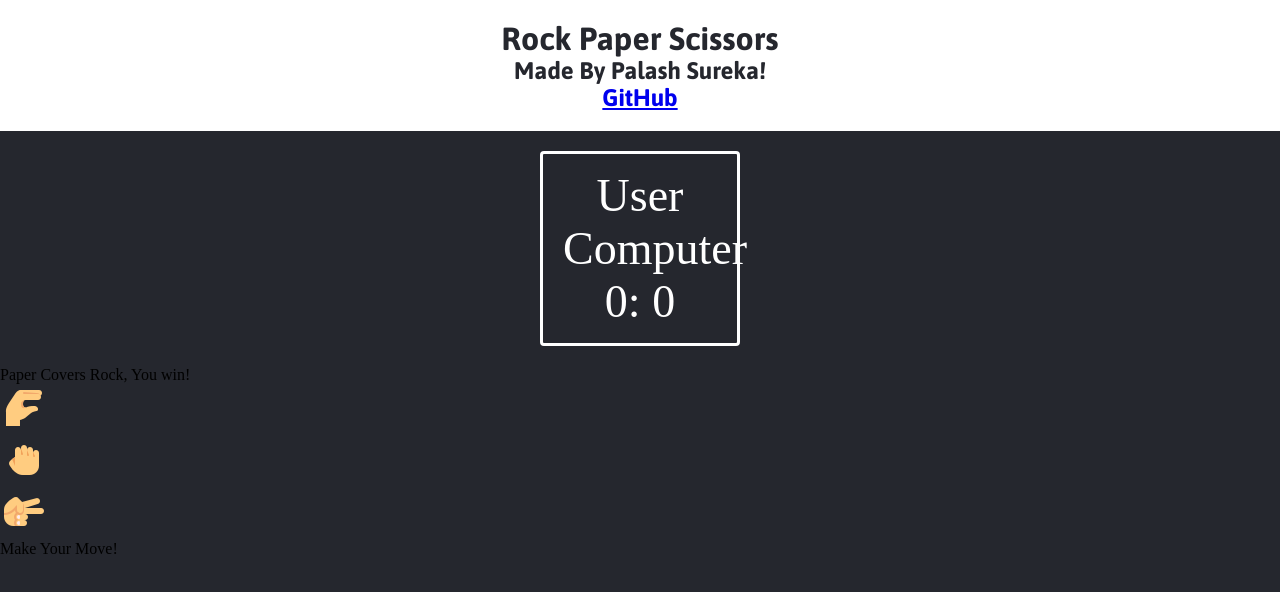
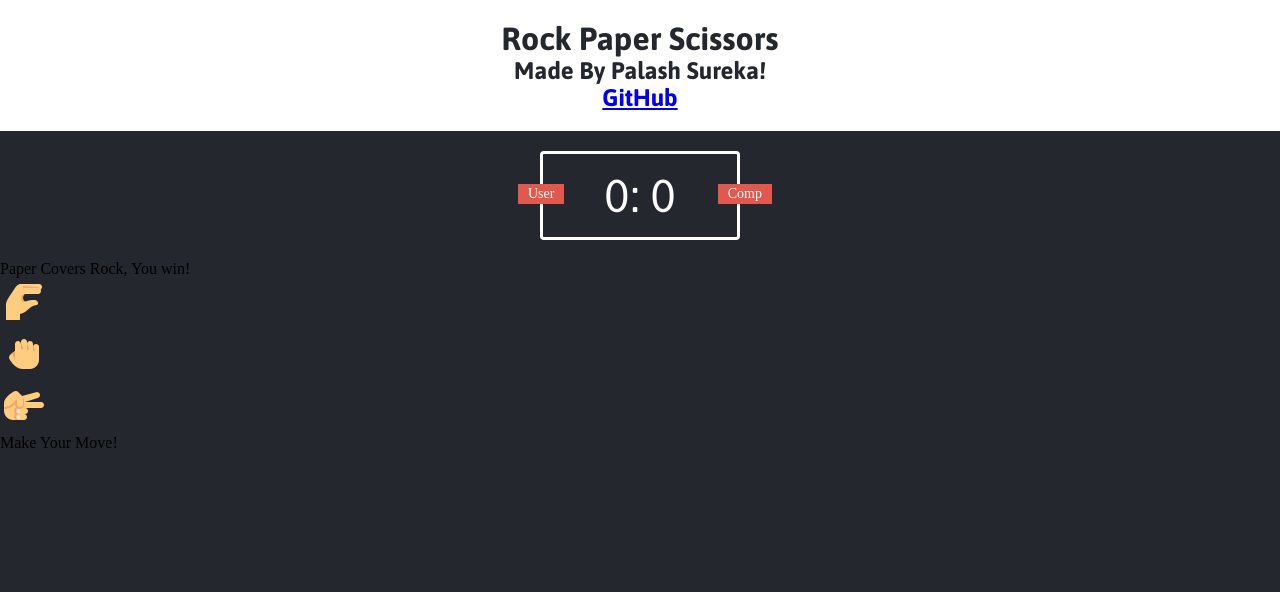
Before and after one commit to fast-and-curious-1910/RockPaperScissors, a plain HTML site: page index.html in a window 1280 px wide. Drawn offline with Linux system fonts and the light colour scheme.

Commit message:
Major CSS Changes (I think)

```diff
--- a/index.html
+++ b/index.html
@@ -17,7 +17,7 @@
             User
         </div>
         <div id="computer-label"class="badge">
-            Computer
+            Comp
         </div>
 
         <span id='user-score'>0</span>:
--- a/styles.css
+++ b/styles.css
@@ -33,5 +33,28 @@ header > h2{
     color: white;
     font-size: 46px;
     padding: 15px 20px;
+    font-family: Asap;
+    position: relative;
+}
+
+.badge {
+    background: #E2584D;
+    color: white;
+    font-size: 14px;
+    padding: 2px 10px;
     font-family: Asap sans-serif;
 }
+
+
+
+#user-label{
+    position: absolute;
+    top: 30px;
+    left: -25px;
+}
+
+#computer-label{
+    position: absolute;
+    top: 30px;
+    right: -35px;
+}
```
